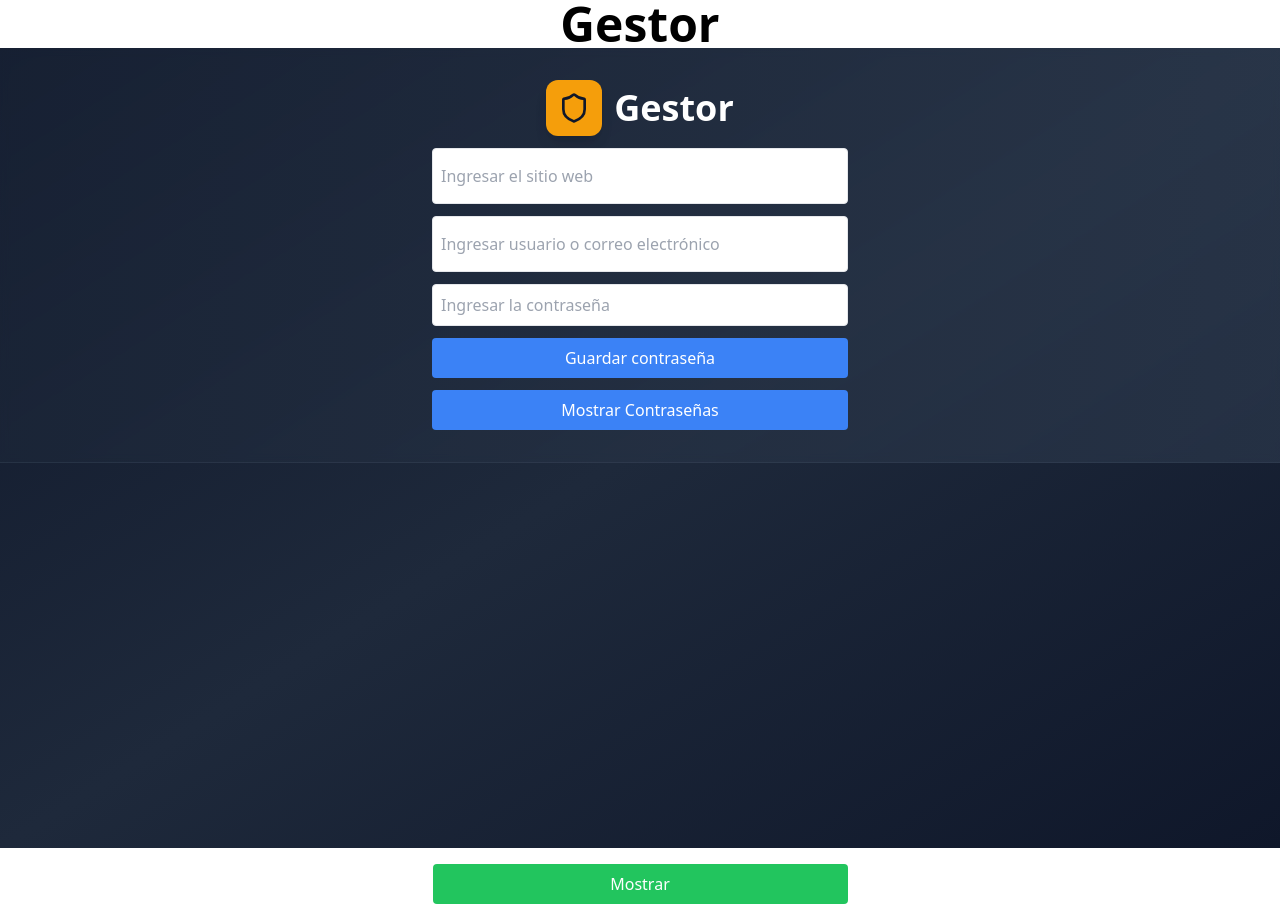
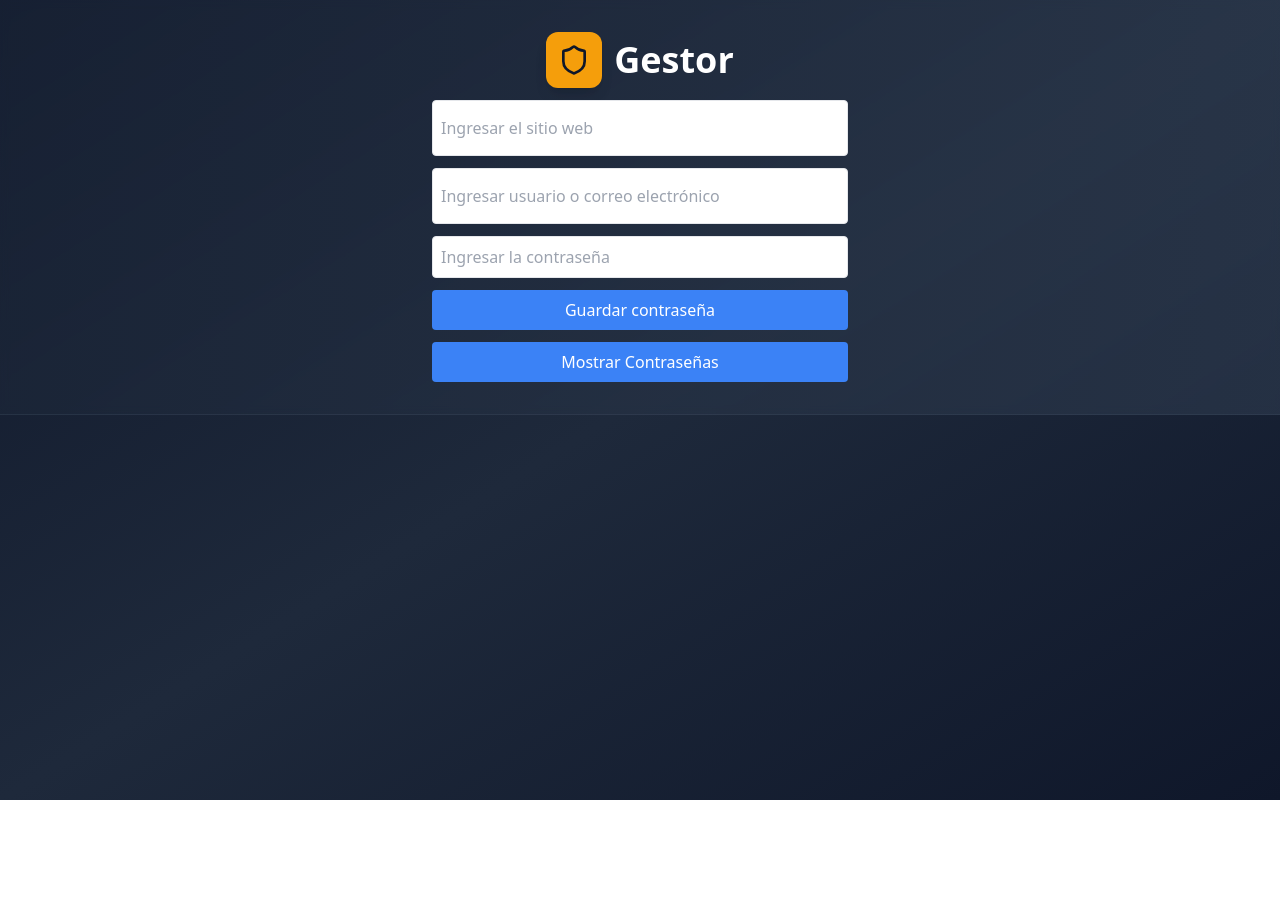
Before and after one commit to fabianpaillacan/Repositorio-Passwords, a React (Vite) app: page / in a window 1280 px wide. After the commit the page ends 800 px from the top, so only its background shows below. Built offline with nearby package versions, Linux system fonts and the light colour scheme.

Commit message:
Elimina el botón de alternancia de visibilidad y el encabezado en el componente Home, simplificando la interfaz de usuario.

```diff
--- a/src/home.jsx
+++ b/src/home.jsx
@@ -1,33 +1,13 @@
-import { useNavigate } from "react-router-dom";
-import { useState, useEffect } from "react";
+
 import Contraseña from "./Formulario";
-import Storage from "./Storage"
+
 
 export default function Home() {
   /*const navigate = useNavigate();*/
-  const [visible, setVisible] = useState(false);
-
-  const alternarVisibilidad = () => {
-    setVisible(!visible);
-  };
 
   return (
     <>
-      <div className="flex justify-center items-center">
-        <h1 className="text-5xl font-bold">Gestor</h1>
-      </div>
-
       <Contraseña />
-
-    <div className="flex justify-center items-center -md p-4 max-w-md mx-auto">
-      <button
-        onClick={alternarVisibilidad}
-        className="bg-green-500 text-white py-2 rounded hover:bg-blue-600 w-[415px]"
-      >
-       {visible ? 'Ocultar' : 'Mostrar'}
-      </button>
-    </div>
-    <section> {visible && <Storage></Storage>}</section>
     </>
   );
 }
```
